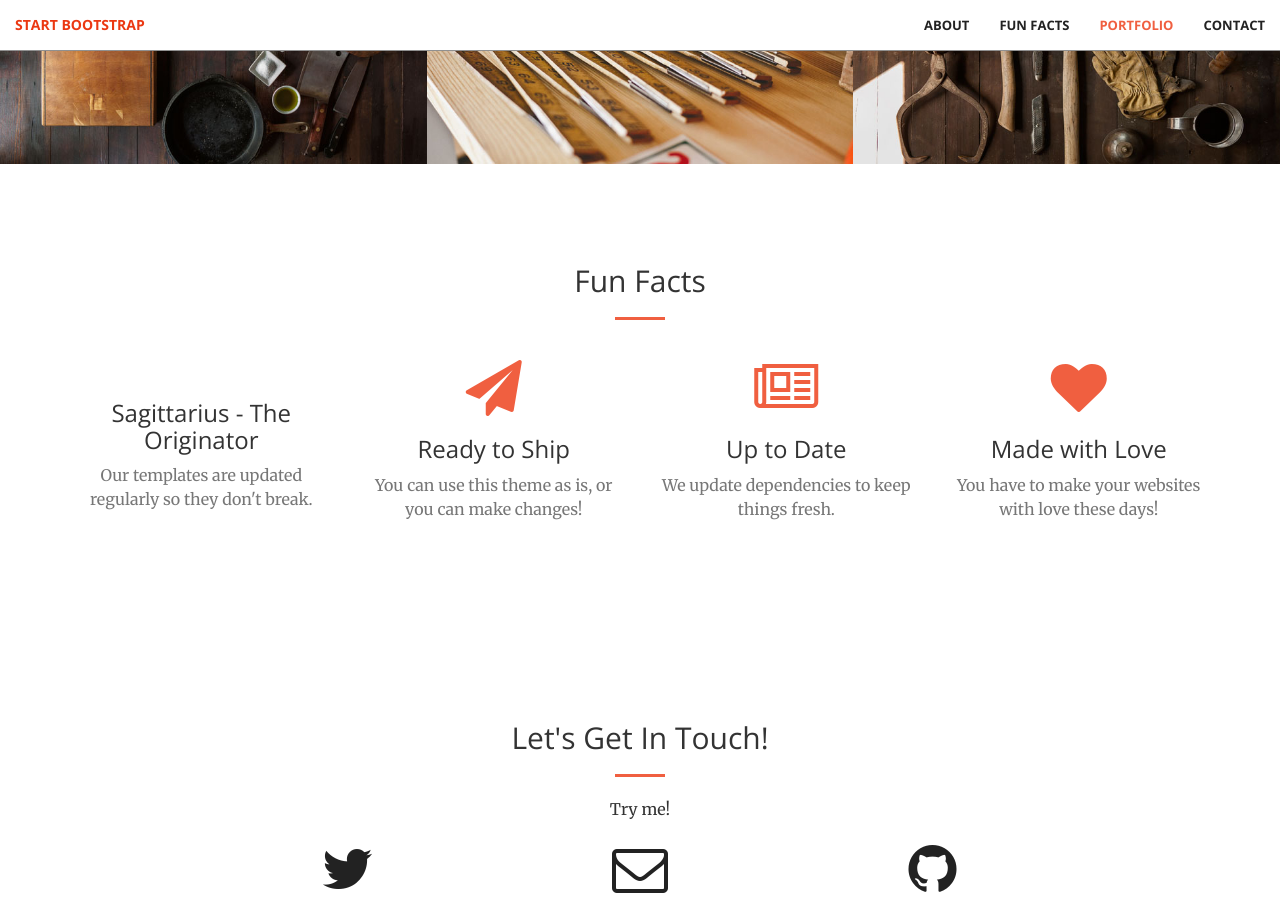
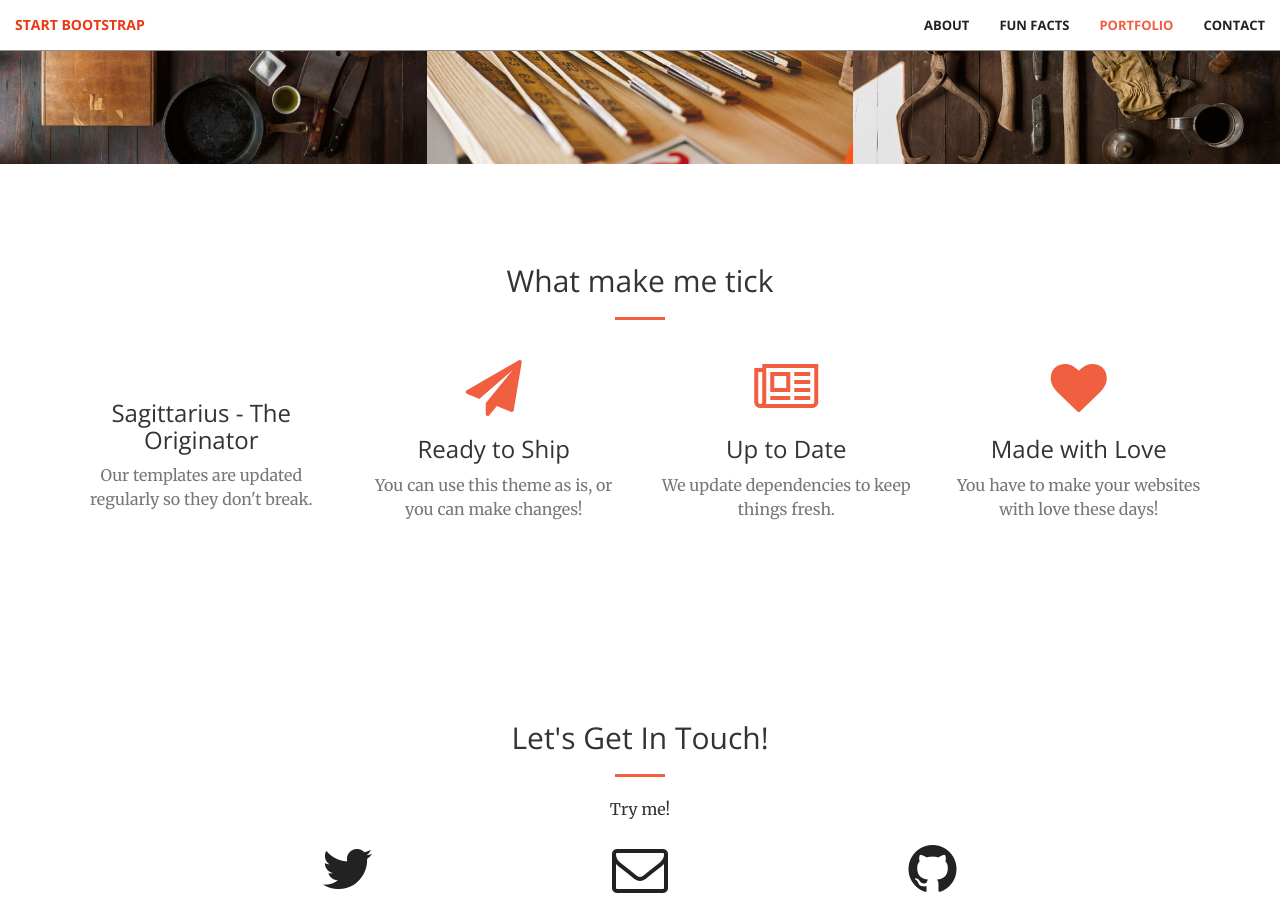
Before and after one commit to non-ceterisparibus/non-ceterisparibus.github.io, a Jekyll site: the page built from index.html, in a window 1280 px wide and 900 px high, scrolled down 1683 px. Built offline with Jekyll 4.4.1, drawn with Linux system fonts in a browser that asks for light colours.

Commit message:
Update services.html

```diff
--- a/_includes/services.html
+++ b/_includes/services.html
@@ -2,7 +2,7 @@
     <div class="container">
         <div class="row">
             <div class="col-lg-12 text-center">
-                <h2 class="section-heading">Fun Facts</h2>
+                <h2 class="section-heading">What make me tick</h2>
                 <hr class="primary">
             </div>
         </div>
```
